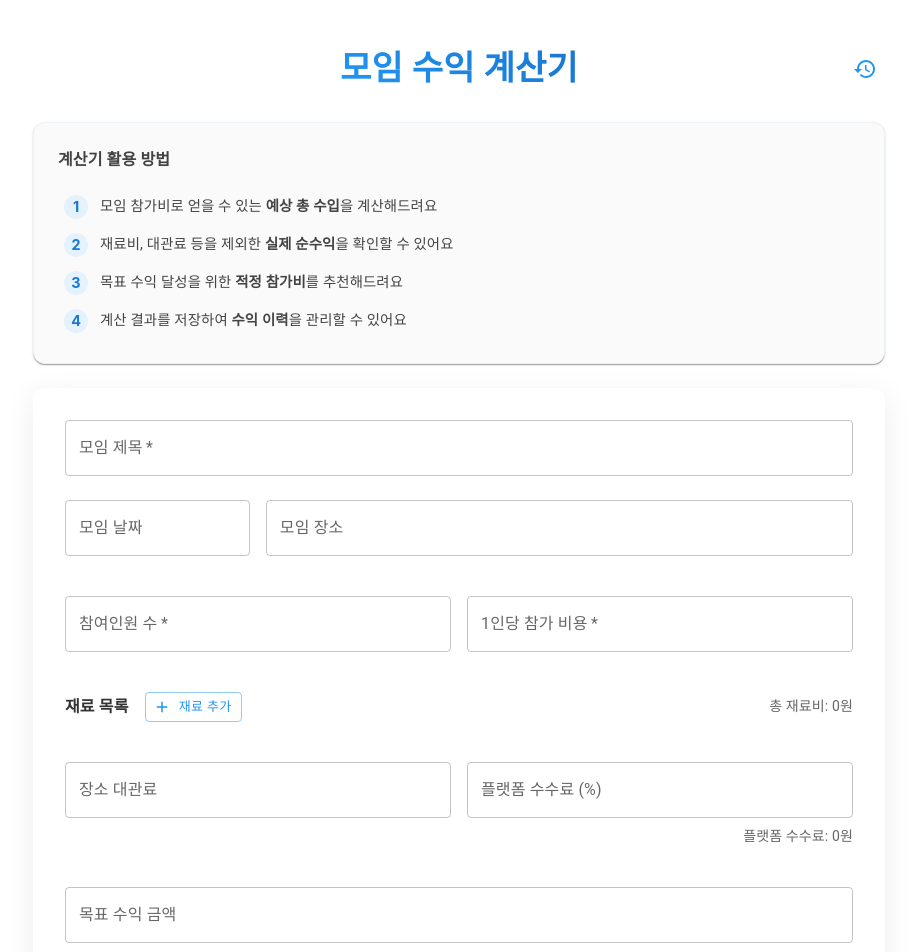
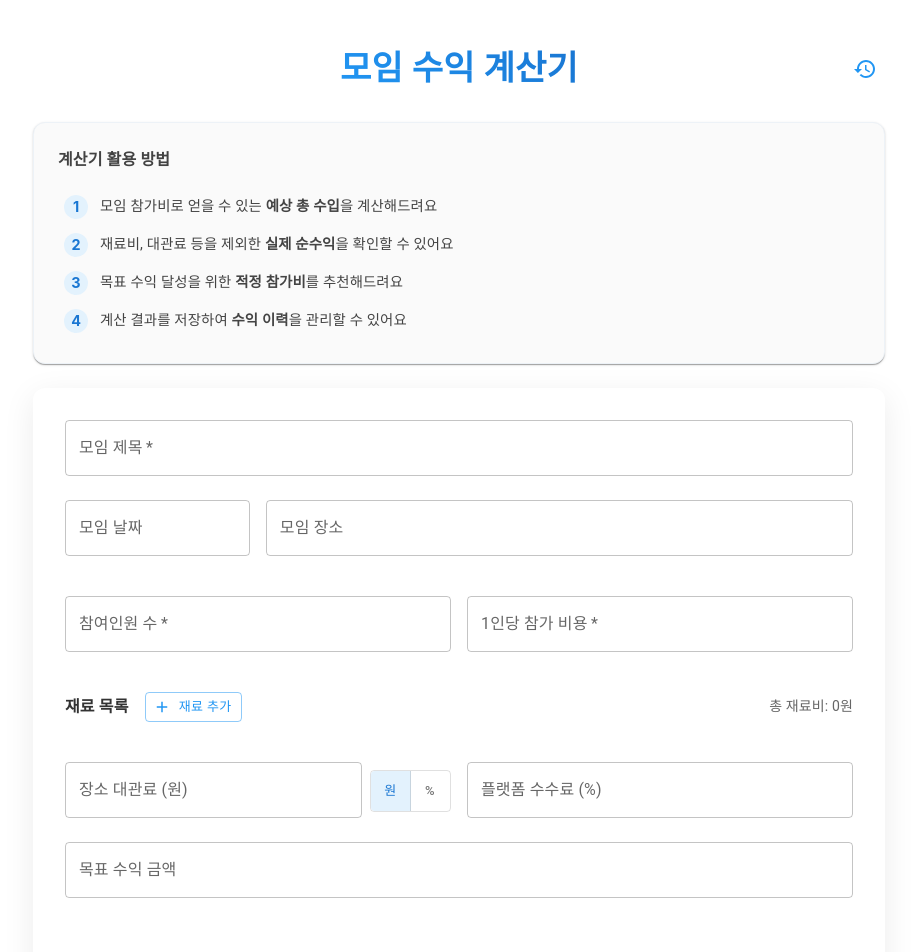
Before and after one commit to sonAJin1/meeting-revenue-calculator, a React (Create React App) app: page / in a window 1280 px wide. Shown: the top 952 px of the page, without its empty margins (181-1098 px from the left). Built offline with nearby package versions, Linux system fonts and the light colour scheme; the HTML template or start-up script is replaced by a standard one.

Commit message:
change design

```diff
--- a/src/components/Calculator.js
+++ b/src/components/Calculator.js
@@ -22,6 +22,7 @@ import CloseIcon from '@mui/icons-material/Close';
 import KeyboardArrowDownIcon from '@mui/icons-material/KeyboardArrowDown';
 import KeyboardArrowUpIcon from '@mui/icons-material/KeyboardArrowUp';
 import { toast } from 'react-toastify';
+import { ToggleButtonGroup, ToggleButton } from '@mui/material';  // Add this import
 
 // Helper functions
 const formatNumber = (value) => {
@@ -36,6 +37,7 @@ const unformatNumber = (value) => {
 
 // Component
 const Calculator = () => {
+  // 상단의 state 선언부에 추가
   const [formData, setFormData] = useState({
     title: '',
     date: null,
@@ -47,6 +49,9 @@ const Calculator = () => {
     platformFee: '',
     targetProfit: '',
   });
+
+
+  const [isVenueFeePercent, setIsVenueFeePercent] = useState(false);
 
   const [history, setHistory] = useState(() => {
     const savedHistory = localStorage.getItem('calculationHistory');
@@ -100,7 +105,9 @@ const Calculator = () => {
       0
     );
     const platformFeeAmount = (totalRevenue * (Number(formData.platformFee) || 0)) / 100;
-    const venueFee = Number(formData.venueFee) || 0;
+    const venueFee = isVenueFeePercent
+      ? (totalRevenue * (Number(formData.venueFee) || 0)) / 100
+      : Number(formData.venueFee) || 0;
     const netProfit = totalRevenue - materialsCost - platformFeeAmount - venueFee;
 
     const result = {
@@ -211,9 +218,6 @@ const Calculator = () => {
             gap: 1.5,
             p: 0.75,
             borderRadius: 1,
-            '&:hover': {
-              backgroundColor: 'rgba(0, 0, 0, 0.02)',
-            }
           }}>
             <Box sx={{
               width: 24,
@@ -231,7 +235,7 @@ const Calculator = () => {
             <Typography sx={{
               color: '#444',
               fontSize: '0.9rem',
-              lineHeight: 1.5,
+              lineHeight: 1.5
             }}>
               모임 참가비로 얻을 수 있는 <strong>예상 총 수입</strong>을 계산해드려요
             </Typography>
@@ -242,10 +246,7 @@ const Calculator = () => {
             alignItems: 'center',
             gap: 1.5,
             p: 0.75,
-            borderRadius: 1,
-            '&:hover': {
-              backgroundColor: 'rgba(0, 0, 0, 0.02)',
-            }
+            borderRadius: 1
           }}>
             <Box sx={{
               width: 24,
@@ -274,10 +275,7 @@ const Calculator = () => {
             alignItems: 'center',
             gap: 1.5,
             p: 0.75,
-            borderRadius: 1,
-            '&:hover': {
-              backgroundColor: 'rgba(0, 0, 0, 0.02)',
-            }
+            borderRadius: 1
           }}>
             <Box sx={{
               width: 24,
@@ -306,10 +304,7 @@ const Calculator = () => {
             alignItems: 'center',
             gap: 1.5,
             p: 0.75,
-            borderRadius: 1,
-            '&:hover': {
-              backgroundColor: 'rgba(0, 0, 0, 0.02)',
-            }
+            borderRadius: 1
           }}>
             <Box sx={{
               width: 24,
@@ -427,18 +422,21 @@ const Calculator = () => {
                   label="재료명"
                   value={material.name}
                   onChange={(e) => updateMaterial(index, 'name', e.target.value)}
+                  sx={{ flex: 1 }}  // 남은 공간을 모두 차지하도록 설정
                 />
                 <TextField
                   type="text"
                   label="단가"
                   value={formatNumber(material.price)}
                   onChange={(e) => updateMaterial(index, 'price', e.target.value)}
+                  sx={{ width: '150px' }}  // 고정 너비 설정
                 />
                 <TextField
                   type="text"
                   label="수량"
                   value={formatNumber(material.quantity)}
                   onChange={(e) => updateMaterial(index, 'quantity', e.target.value)}
+                  sx={{ width: '150px' }}  // 고정 너비 설정
                 />
                 <IconButton onClick={() => removeMaterial(index)}>
                   <DeleteIcon />
@@ -452,14 +450,98 @@ const Calculator = () => {
         <Box sx={{ mb: 5 }}>
           <Stack spacing={3}>
             <Box sx={{ display: 'flex', gap: 2 }}>
+              {/* Venue Fee Input with Toggle */}
+              <Box sx={{ flex: 1, position: 'relative' }}>
+                <Box sx={{ display: 'flex', gap: 1 }}>
+                  <Box sx={{ flex: 1 }}>
                     <TextField
                       fullWidth
-                label="장소 대관료"
+                      label={isVenueFeePercent ? "장소 대관료 (%)" : "장소 대관료 (원)"}
                       type="text"
                       value={formatNumber(formData.venueFee)}
                       onChange={(e) => handleNumericChange('venueFee', e.target.value)}
                     />
-              <Box sx={{ width: '100%' }}>
+                    {isVenueFeePercent && formData.venueFee && (
+                      <Typography
+                        sx={{
+                          mt: 1,
+                          fontSize: '0.875rem',
+                          color: (!formData.participants || !formData.feePerPerson) ? '#f44336' : '#666',
+                          width: '100%',
+                          textAlign: 'right',
+                        }}
+                      >
+                        {(!formData.participants || !formData.feePerPerson) ?
+                          "참여인원 수와 1인당 참가 비용을 입력해주세요" :
+                          `대관료: ${formatNumber(Math.floor(Number(formData.participants) * Number(formData.feePerPerson) * Number(formData.venueFee) / 100))}원`
+                        }
+                      </Typography>
+                    )}
+                  </Box>
+                  <ToggleButtonGroup
+                    value={isVenueFeePercent ? "percent" : "won"}
+                    exclusive
+                    onChange={(e, newValue) => {
+                      if (newValue !== null) {
+                        setIsVenueFeePercent(newValue === "percent");
+                      }
+                    }}
+                    size="small"
+                    sx={{
+                      height: '40px',
+                      alignSelf: 'flex-start',
+                      marginTop: '8px',
+                      border: '1px solid rgba(0, 0, 0, 0.12)',
+                      borderRadius: '4px',
+                      '& .MuiToggleButton-root': {
+                        border: 'none',
+                        borderRight: '1px solid rgba(0, 0, 0, 0.12)',
+                        '&:last-child': {
+                          borderRight: 'none'
+                        }
+                      }
+                    }}
+                  >
+                    <ToggleButton
+                      value="won"
+                      sx={{
+                        width: '40px',
+                        height: '40px',
+                        '&.Mui-selected': {
+                          backgroundColor: '#e3f2fd',
+                          color: '#1976d2',
+                          '&:hover': {
+                            backgroundColor: '#e3f2fd',
+                          }
+                        }
+                      }}
+                    >
+                      원
+                    </ToggleButton>
+                    <ToggleButton
+                      value="percent"
+                      sx={{
+                        width: '40px',
+                        height: '40px',
+                        '&.Mui-selected': {
+                          backgroundColor: '#e3f2fd',
+                          color: '#1976d2',
+                          '&:hover': {
+                            backgroundColor: '#e3f2fd',
+                          }
+                        }
+                      }}
+                    >
+                      %
+                    </ToggleButton>
+                  </ToggleButtonGroup>
+                </Box>
+              </Box>
+
+              {/* Platform Fee Input */}
+              <Box sx={{ flex: 1 }}>
+                {/* Platform Fee Input */}
+                <Box sx={{ flex: 1, position: 'relative' }}>
                   <TextField
                     fullWidth
                     label="플랫폼 수수료 (%)"
@@ -467,28 +549,27 @@ const Calculator = () => {
                     value={formatNumber(formData.platformFee)}
                     onChange={(e) => handleNumericChange('platformFee', e.target.value)}
                   />
+                  {formData.platformFee && (
                     <Typography
                       sx={{
                         mt: 1,
-                    mb: 2,
                         fontSize: '0.875rem',
-                    height: '1.5em',
-                    color: formData.platformFee && (!formData.participants || !formData.feePerPerson) ? '#f44336' : '#666',
-                    textAlign: 'right'
+                        color: (!formData.participants || !formData.feePerPerson) ? '#f44336' : '#666',
+                        width: '100%',
+                        textAlign: 'right',
                       }}
                     >
-                  {formData.platformFee ? (
-                    (!formData.participants || !formData.feePerPerson) ?
+                      {(!formData.participants || !formData.feePerPerson) ?
                         "참여인원 수와 1인당 참가 비용을 입력해주세요" :
-                      `플랫폼 수수료: ${formatNumber(Math.floor(
-                        Number(unformatNumber(formData.participants)) *
-                        Number(unformatNumber(formData.feePerPerson)) *
-                        Number(unformatNumber(formData.platformFee)) / 100
-                      ))}원`
-                  ) : "플랫폼 수수료: 0원"}
+                        `수수료: ${formatNumber(Math.floor(Number(formData.participants) * Number(formData.feePerPerson) * Number(formData.platformFee) / 100))}원`
+                      }
                     </Typography>
+                  )}
                 </Box>
               </Box>
+            </Box>
+
+            {/* Target Profit Input */}
             <TextField
               fullWidth
               label="목표 수익 금액"
```
Lines whose indentation alone changed are shown as unchanged.
